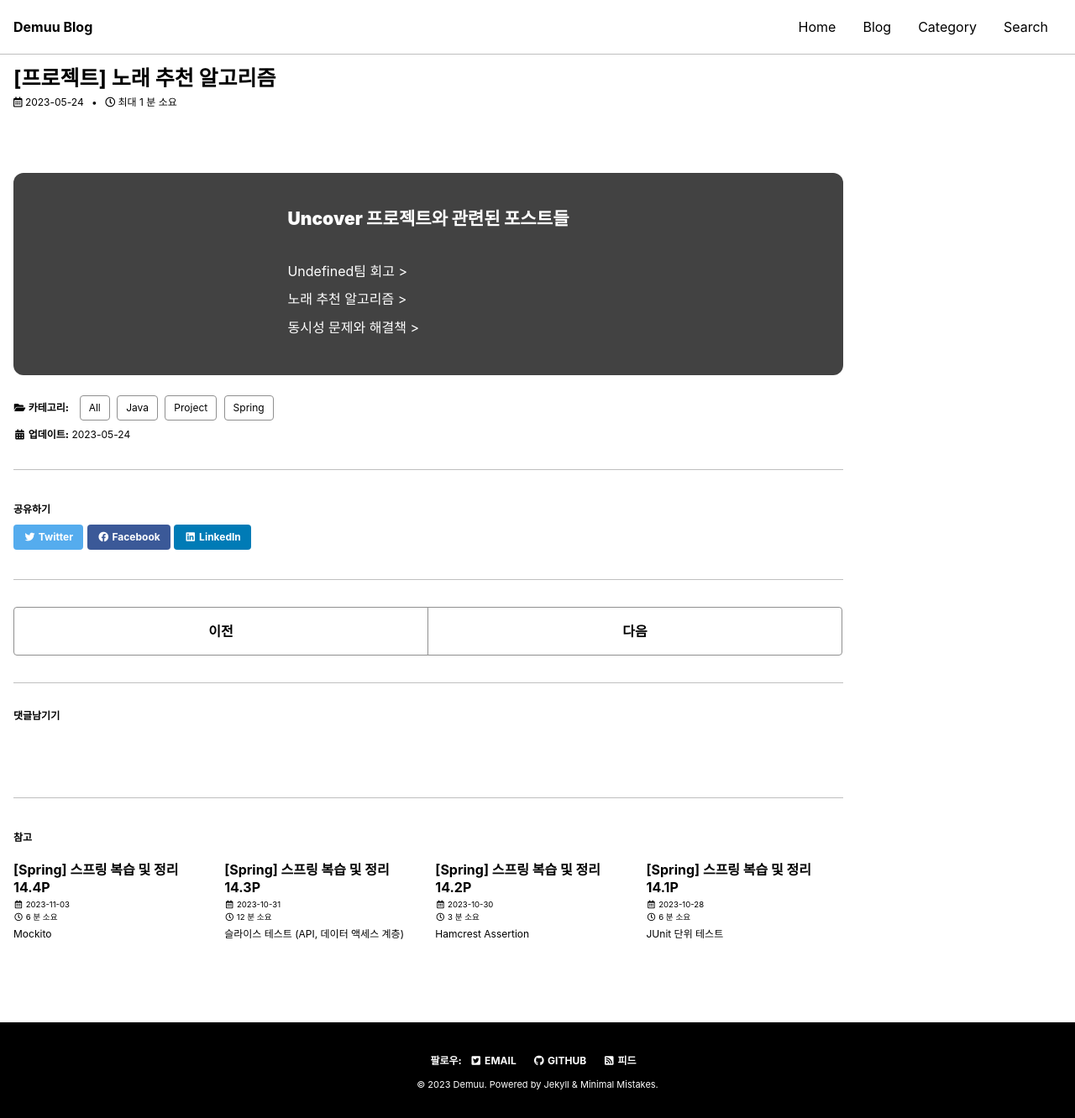
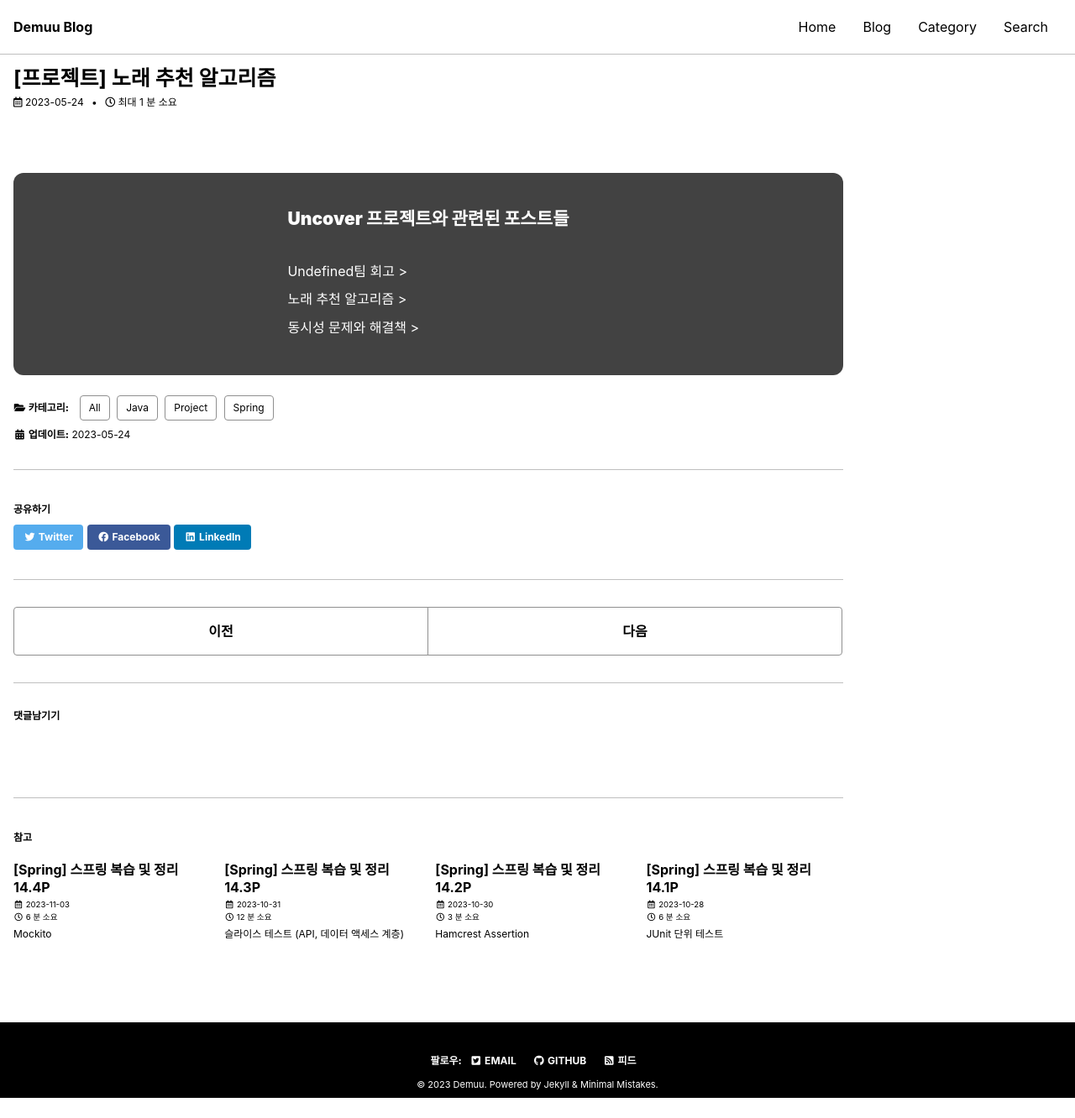
Before and after one commit to Preasim/Preasim.github.io, a Jekyll site: the page built from _posts/2023-05-24-45.md, in a window 1280 px wide. Shown: the whole page at 84% size. Built offline with Jekyll 4.4.1, drawn with Linux system fonts in a browser that asks for light colours; cached includes are drawn as plain includes; some web fonts are replaced; comment, search, counter and statistics services are not loaded; after the commit the page ends 1308 px from its top, so only the background shows below that.

Commit message:
Update _footer.scss

```diff
--- a/_sass/minimal-mistakes/_footer.scss
+++ b/_sass/minimal-mistakes/_footer.scss
@@ -23,7 +23,8 @@
     margin-right: auto;
     margin-top: 2em;
     max-width: 100%;
-    padding: 0 1em 2em;
+    // padding: 0 1em 2em;
+    padding: 0 1em .5em;
 
     @include breakpoint($x-large) {
       max-width: $x-large;
@@ -84,3 +85,22 @@
     }
   }
 }
+
+
+// footer modified
+.footer-copyright-front {
+  font-size: 1.2em;
+  font-family: $global-font-family;
+  display: inline-block;
+}
+
+.footer-copyright-end {
+  font-size: $type-size-7;
+  font-family: $global-font-family;
+  display: inline-block;
+}
+
+.footer-email {
+  font-size: .8em;
+  letter-spacing: 2px;
+}
```
